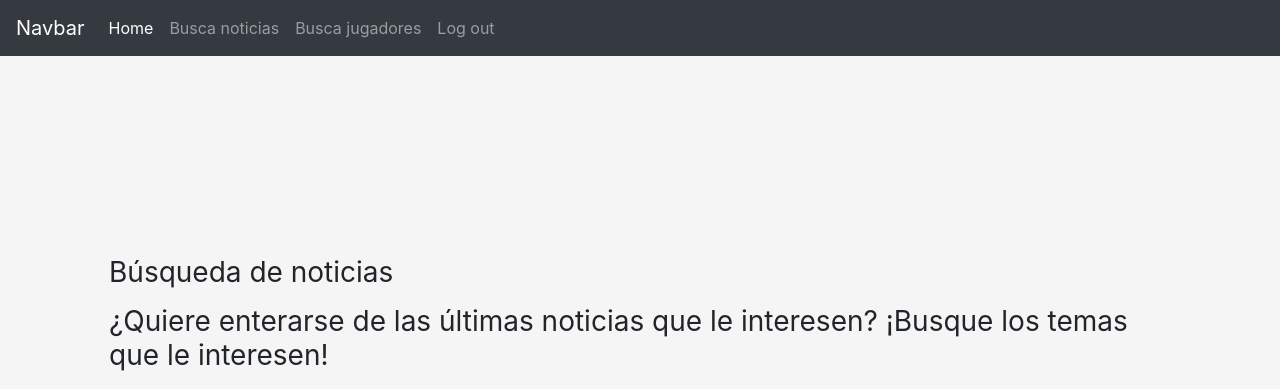
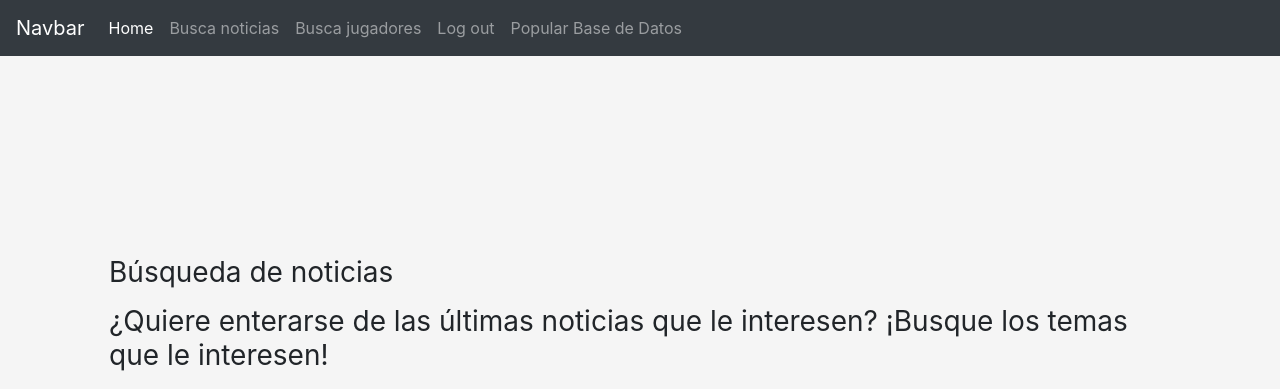
Before and after one commit to sergiodpd/yourTeamAII, a Django app: template main/templates/busqueda_noticias.html in a window 1280 px wide. Shown: the top 389 px of the page. Run offline with Django 3.2, Linux system fonts and the light colour scheme; the template is opened without the code that fills it: values that come from a table or form of the project are taken from there, others are empty; a user stored in the database is signed in; some libraries are stand-ins or nearby versions.

Commit message:
Populate button

```diff
--- a/main/templates/navbar.html
+++ b/main/templates/navbar.html
@@ -18,7 +18,9 @@
       <li class="nav-item">
         <a class="nav-link" href="{% url 'logout' %}">Log out</a>
       </li>
-
+     <li class="nav-item">
+        <a class="nav-link" href="{% url 'populate' %}">Popular Base de Datos</a>
+      </li>
     </ul>
 
   </div>
```
